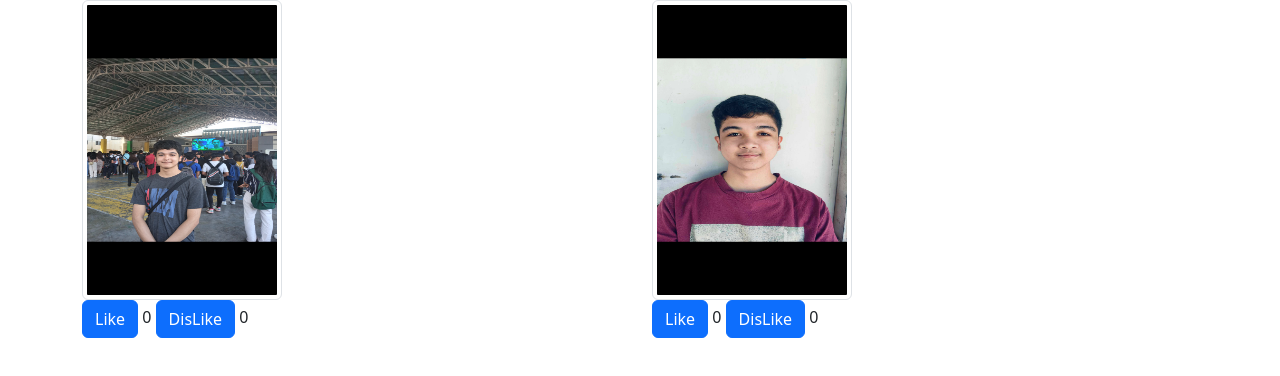
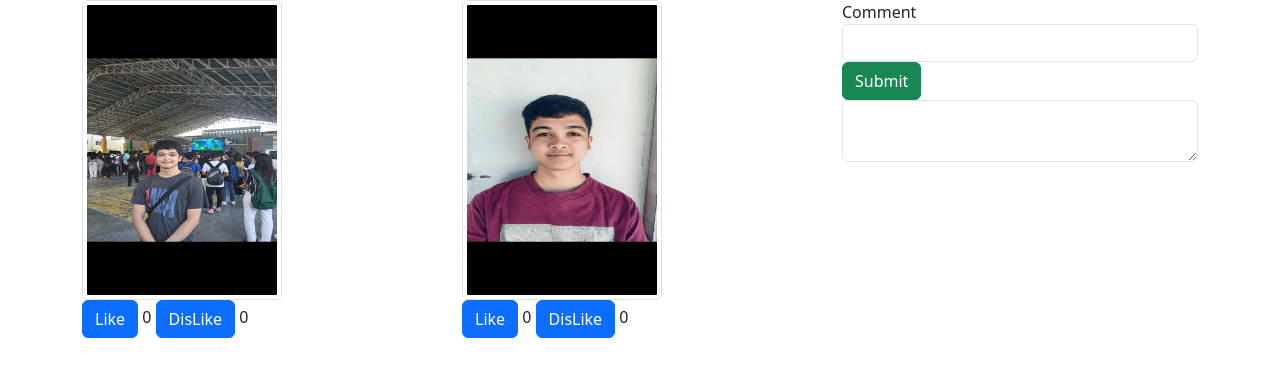
Before and after one commit to JohnPeterCardeno/JohnPeterCardeno.github.io, a plain HTML site: page index.html in a window 1280 px wide. Drawn offline with nearby package versions, Linux system fonts and the light colour scheme.

Commit message:
Update index.html

```diff
--- a/index.html
+++ b/index.html
@@ -7,20 +7,25 @@
    <body>
        <div class="container">
           <div class="row">
-             <div class="col-6">
+             <div class="col-4">
                <img src="1.jpg" class="img-thumbnail" style="width:200px;height:300px;"/> <br>
                <button class="btn btn-primary" type= "button" id= "btnLike1" > Like </button>
                <output id="countLikes1">0</output>
                <button class="btn btn-primary" type="button" id="btndisLike1"> DisLike </button>
 	       <output id="countdisLikes1">0</output>
              </div>
-             <div class="col-6">
+             <div class="col-4">
                <img src="2.jpg" class="img-thumbnail" style="width:200px;height:300px;"/> <br>
                <button class="btn btn-primary" type= "button" id= "btnLike2" > Like </button>
                <output id="countLikes2">0</output>
                <button class="btn btn-primary" type="button" id="btndisLike2"> DisLike </button>
 	       <output id="countdisLikes2">0</output>
              </div>
+             <div class="col-4">
+		     Comment <br>
+		     <input class="form-control" type="text" id="comment"/>
+		     <button class="btn btn-success" id="submit"/> Submit </button>
+		     <textarea class="form-control" id="commentbox" row="24"></textarea>
           </div>
        </div>
       <script src="index.js"></script>
```
